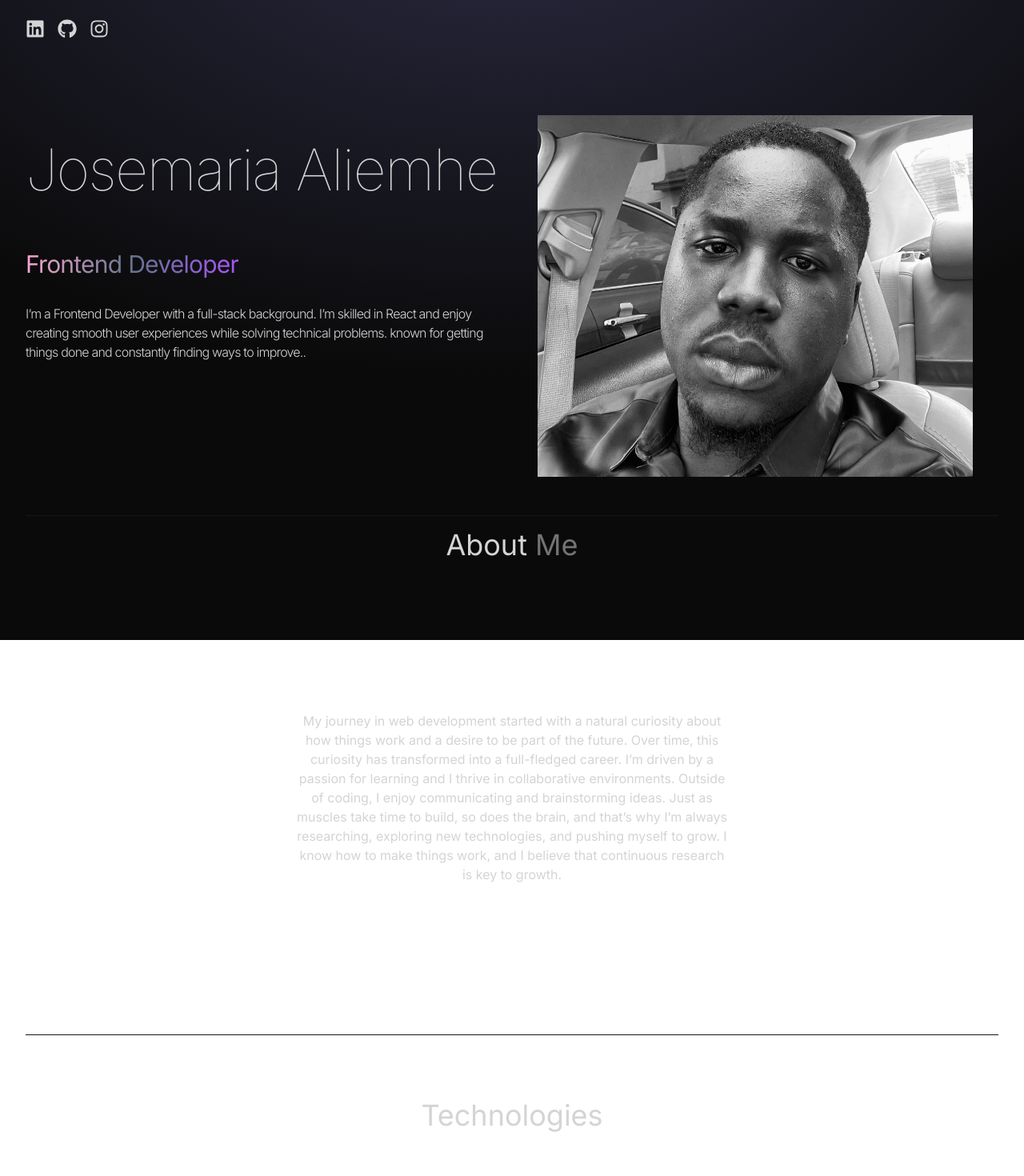
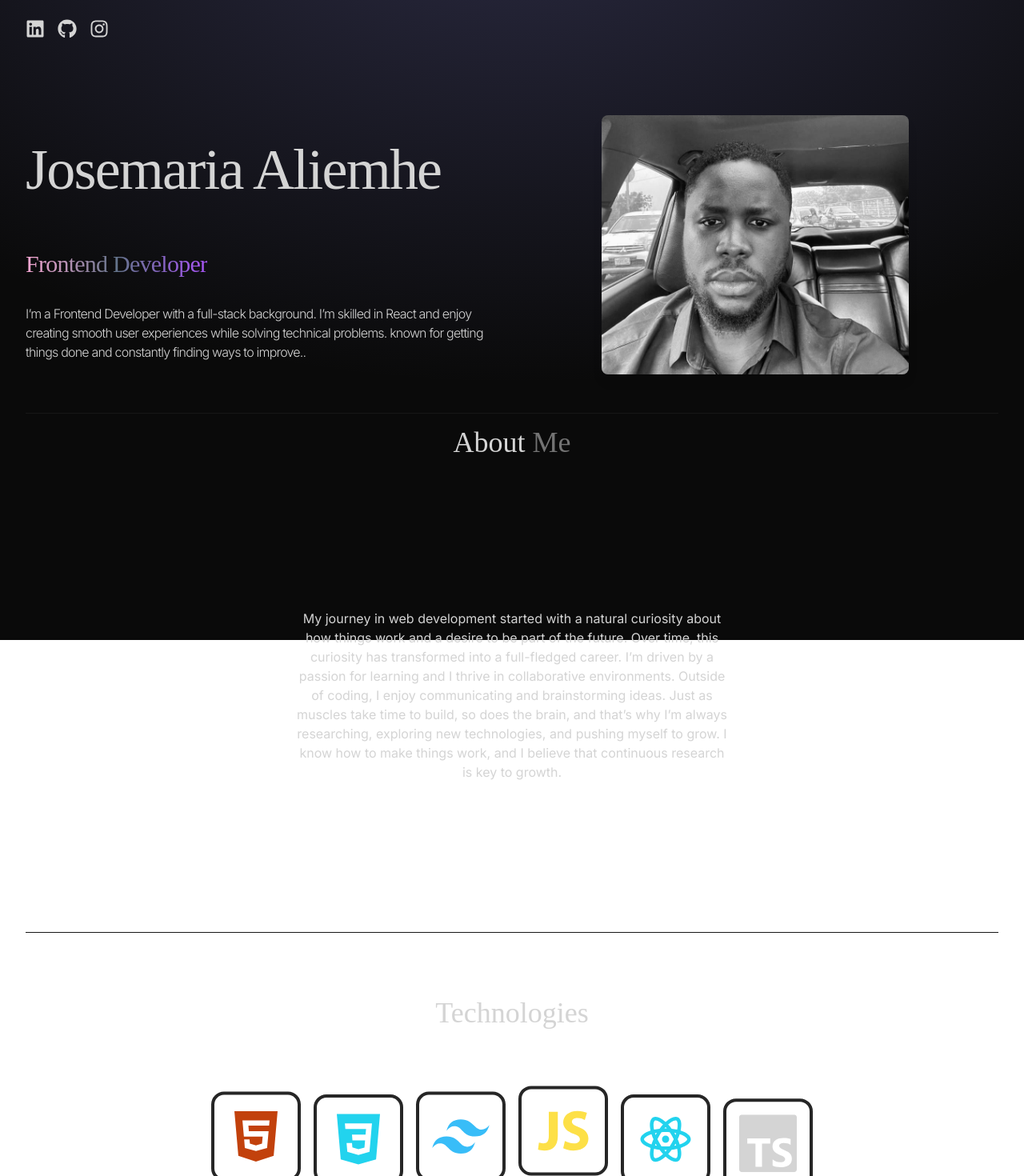
Before and after one commit to BigJoseDev/portfolio-website-react, a React (Vite) app: page / in a window 1280 px wide. Shown: the top 1470 px of the page at 80% size. Built offline with nearby package versions, Linux system fonts and the light colour scheme.

Commit message:
change image

```diff
--- a/src/components/About.jsx
+++ b/src/components/About.jsx
@@ -4,9 +4,9 @@
 
 const About = () => {
   return (
-    <div className="border-b border-neutral-900 pb-4">
-      <h2 className="my-4 text-center text-4xl">
-        About <span className="text-neutral-500">Me</span>
+    <div className="border-b border-neutral-900 pb-4 ">
+      <h2 className="my-4 text-center text-4xl font-[Aboreto]">
+        About <span className="text-neutral-500 font-[Aboreto]">Me</span>
       </h2>
       <div className="flex items-center justify-center min-h-[70vh]">
         <motion.div
--- a/src/components/Contact.jsx
+++ b/src/components/Contact.jsx
@@ -5,7 +5,7 @@
 
 const Contact = () => {
   return (
-    <div className='border-b border-neutral-900 pb-20'>
+    <div className='border-b border-neutral-900 pb-20 font-[Aboreto]'>
         <motion.h2
         whileInView={{opacity: 1, y: 0}}
         initial={{opacity: 0, y: -100}}
--- a/src/components/Experience.jsx
+++ b/src/components/Experience.jsx
@@ -5,7 +5,7 @@
 
 const Experience = () => {
   return (
-    <div className="border-b border-neutral-900 pb-4">
+    <div className="border-b border-neutral-900 pb-4 font-[Aboreto]">
       <motion.h2
       whileInView={{opacity: 1, y: 0}}
       initial={{opacity: 0, y: -100}}
--- a/src/components/Hero.jsx
+++ b/src/components/Hero.jsx
@@ -1,5 +1,5 @@
 import { HERO_CONTENT } from "../constants";
-import profile2 from "../assets/profile2.jpg"
+import profile3 from "../assets/profile3.jpg"
 import { motion } from "framer-motion";
 
 const container = (delay)=>({
@@ -13,7 +13,7 @@
 const Hero = () => {
 
   return (
-    <div className="border-b border-neutral-900 pb-4 lg:mb-35">
+    <div className="border-b border-neutral-900 pb-4 lg:mb-35 ">
       <div className="flex flex-wrap">
         <div className="w-full lg:w-1/2">
           <div className="flex flex-col items-center lg:items-start">
@@ -22,34 +22,39 @@
             initial='hidden'
             animate='visible'
 
-            className="pb-16 text-6xl font-thin tracking-tight lg:mt-16 lg:text-7xl">
+            className="pb-16 text-6xl font-thin tracking-tight lg:mt-16 lg:text-7xl font-[Aboreto]">
              Josemaria Aliemhe
             </motion.h1>
             <motion.span
             variants={container(0.5)}
             initial='hidden'
             animate='visible'
-            className="bg-gradient-to-r from-pink-300 via-slate-500 to-purple-500 bg-clip-text text-3xl tracking-tight text-transparent">
+            className="bg-gradient-to-r from-pink-300 via-slate-500 to-purple-500 bg-clip-text text-3xl tracking-tight text-transparent font-[Aboreto]">
               Frontend Developer
             </motion.span>
             <motion.p
             variants={container(1)}
             initial='hidden'
             animate='visible'
-            className="my-2 max-w-xl py-6 font-light tracking-tighter">
+            className="my-2 max-w-xl py-6 font-light tracking-tighter ">
               {HERO_CONTENT}
             </motion.p>
           </div>
         </div>
         <div className="w-full lg:w-1/2 lg:p-8">
-          <div className="flex justify-center">
-            <motion.img
-            initial={{x:100, opacity: 0}}
-            animate={{x:0, opacity:1}}
-            transition={{duration: 1, delay: 1.2}}
-            src={profile2} alt="" />
-          </div>
-        </div>
+  <div className="flex justify-center">
+    <motion.img
+      initial={{ x: 100, opacity: 0 }}
+      animate={{ x: 0, opacity: 1 }}
+      transition={{ duration: 1, delay: 1.2 }}
+      src={profile3}
+      alt="Profile Image"
+      className="w-96 h-auto rounded-lg shadow-lg " // Enhanced styling
+    />
+  </div>
+</div>
+
+
       </div>
     </div>
   );
--- a/src/components/Projects.jsx
+++ b/src/components/Projects.jsx
@@ -5,7 +5,7 @@
 
 const Projects = () => {
   return (
-    <div className="border-b border-neutral-900 pb-4">
+    <div className="border-b border-neutral-900 pb-4 font-[Aboreto]">
       <motion.h2
       whileInView={{opacity: 1, y: 0}}
       initial={{opacity: 0, y: -100}}
--- a/src/components/Technologies.jsx
+++ b/src/components/Technologies.jsx
@@ -27,7 +27,7 @@
         whileInView={{opacity: 1, y: 0}}
         initial={{opacity: 0, y: -100}}
         transition={{duration: 1.5}}
-        className='my-20 text-center text-4xl'>Technologies</motion.h2>
+        className='my-20 text-center text-4xl font-[Aboreto]'>Technologies</motion.h2>
         <motion.div
         whileInView={{opacity: 1, x: 0}}
         initial={{opacity: 0, x: -100}}
```
Also changed, not shown: src/assets/profile3.jpg (added).
